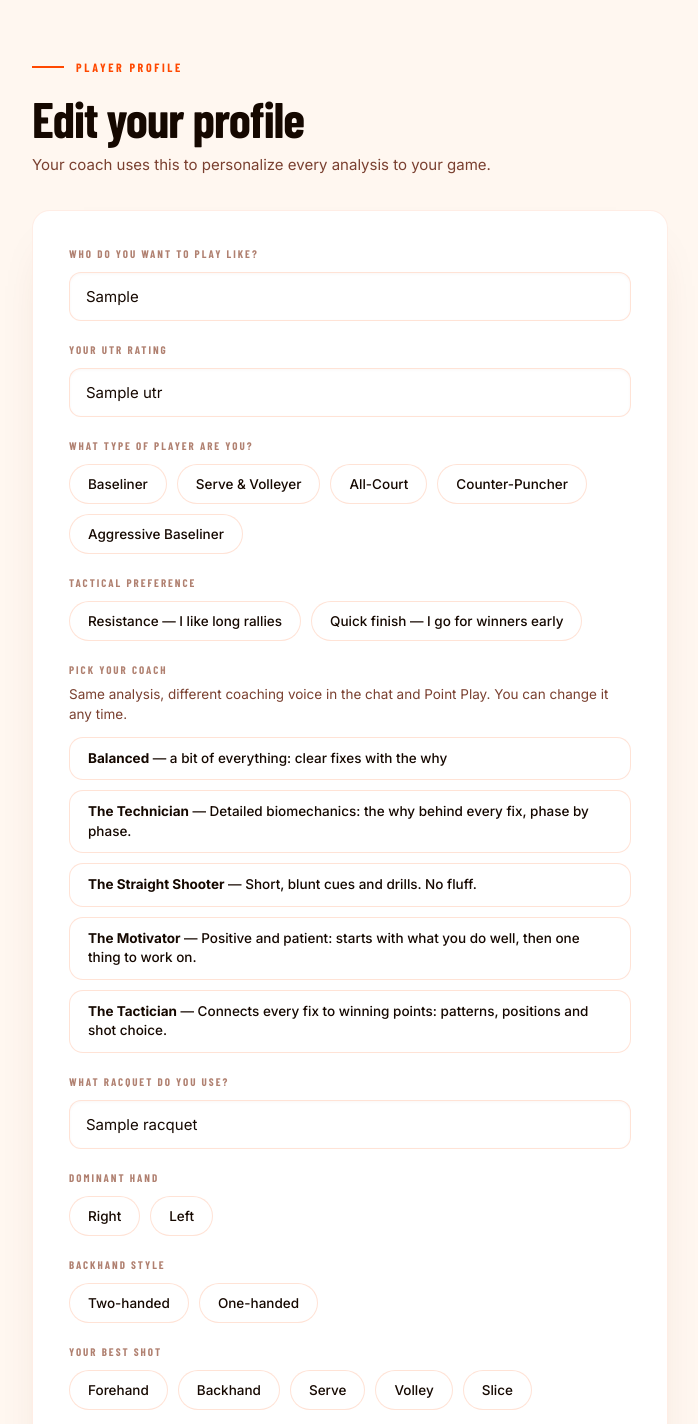
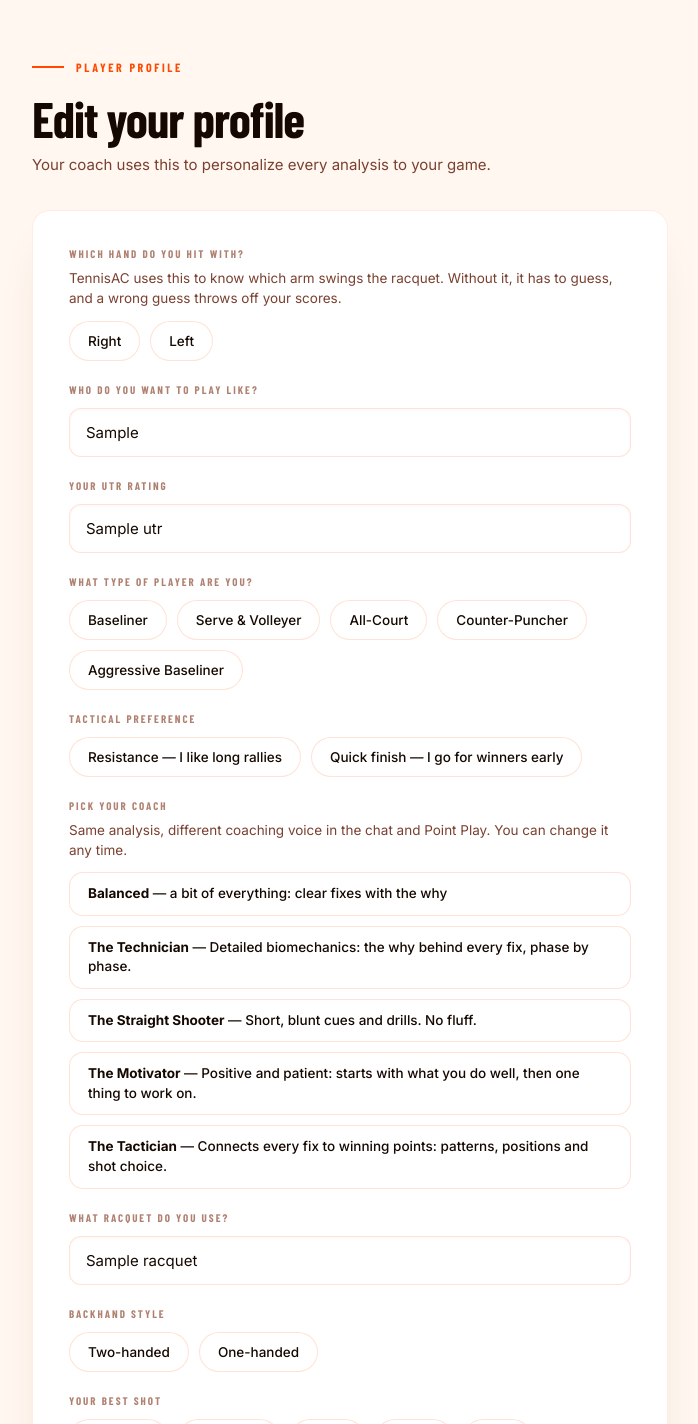
Before and after one commit to alexanderchudakov619-dotcom/tennisac2, a Flask app: page /profile/edit in a window 1280 px wide. Shown: the part 68-1492 px from the top of the page, without its empty margins (290-988 px from the left). Run offline with Flask 3, Linux system fonts and the light colour scheme; the visitor is signed in with stand-in values (Sample User, id 1); a database or web service that is not in the repository returns one stand-in record (values such as "Sample title"); data that the repository does not hold is empty; some libraries are stand-ins or nearby versions; some web fonts are replaced.

Commit message:
Ask which hand players hit with first, and require it
The profile setup page now opens with the hitting-hand question, says
why it matters, and requires an answer. Without it the analysis guesses
the racquet arm from which wrist moves fastest, and a wrong guess throws
off every score. Only Right or Left is saved.

Co-Authored-By: Claude Opus 5.5 <noreply@anthropic.com>

```diff
--- a/app.py
+++ b/app.py
@@ -942,6 +942,9 @@ def logout():
 def save_profile(user_id):
     """Saves the profile form (setup and edit share it)."""
     shot_order = ", ".join(f"{i}. {request.form.get(f'shot{i}', '')}" for i in range(1, 7))
+    hand = request.form.get('dominant_hand')
+    if hand not in ('Right', 'Left'):
+        hand = None  # unknown: the analysis guesses from which wrist moves fastest
     coach_style = request.form.get('coach_style')
     if coach_style not in COACHING_STYLES:
         coach_style = None  # the default, balanced coach
@@ -951,7 +954,7 @@ def save_profile(user_id):
                   point_length=%s, shot_order=%s, coach_style=%s WHERE id=%s''',
                (request.form.get('play_like'), request.form.get('utr'),
                 request.form.get('player_type'), request.form.get('tactical_pref'),
-                request.form.get('racquet'), request.form.get('dominant_hand'),
+                request.form.get('racquet'), hand,
                 request.form.get('backhand_style'), request.form.get('best_shot'),
                 request.form.get('point_length'), shot_order, coach_style, user_id))
     db.commit()
--- a/templates/profile_setup.html
+++ b/templates/profile_setup.html
@@ -46,6 +46,21 @@
 
     <div class="panel">
       <form action="{% if edit %}/profile/edit{% else %}/profile/setup{% endif %}" method="POST">
+
+        <div class="field-group">
+          <label class="field-label">Which hand do you hit with?</label>
+          <p class="field-hint">TennisAC uses this to know which arm swings the racquet. Without it, it has to guess, and a wrong guess throws off your scores.</p>
+          <div class="radio-group">
+            <label class="radio-opt">
+              <input type="radio" name="dominant_hand" value="Right" required {% if user.dominant_hand == 'Right' %}checked{% endif %} />
+              <span>Right</span>
+            </label>
+            <label class="radio-opt">
+              <input type="radio" name="dominant_hand" value="Left" {% if user.dominant_hand == 'Left' %}checked{% endif %} />
+              <span>Left</span>
+            </label>
+          </div>
+        </div>
 
         <div class="field-group">
           <label class="field-label">Who do you want to play like?</label>
@@ -103,20 +118,6 @@
         <div class="field-group">
           <label class="field-label">What racquet do you use?</label>
           <input type="text" name="racquet" class="input" placeholder="e.g. Wilson Pro Staff 97, Babolat Pure Drive..." value="{{ user.racquet or '' }}" />
-        </div>
-
-        <div class="field-group">
-          <label class="field-label">Dominant hand</label>
-          <div class="radio-group">
-            <label class="radio-opt">
-              <input type="radio" name="dominant_hand" value="Right" {% if user.dominant_hand == 'Right' %}checked{% endif %} />
-              <span>Right</span>
-            </label>
-            <label class="radio-opt">
-              <input type="radio" name="dominant_hand" value="Left" {% if user.dominant_hand == 'Left' %}checked{% endif %} />
-              <span>Left</span>
-            </label>
-          </div>
         </div>
 
         <div class="field-group">
```
